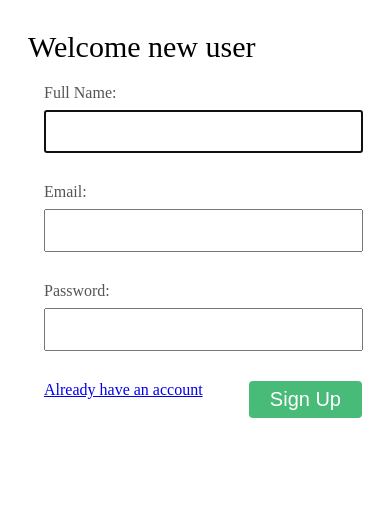
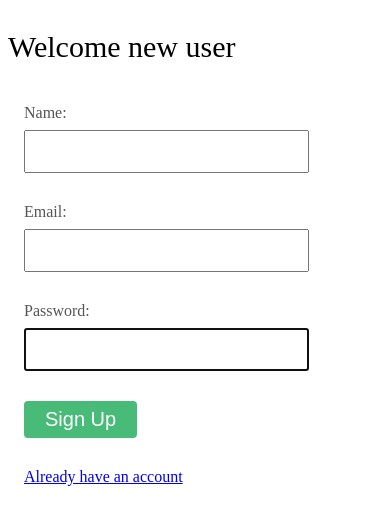
Before and after one commit to Karthick-sketch/Todo-App-FE, a React (Vite) app: page /signup in a window 390 px wide. Shown: the top 520 px of the page. Built offline with nearby package versions, Linux system fonts and the light colour scheme.

Commit message:
Add FormField & FormSubmit components

```diff
--- a/src/Session/Session.css
+++ b/src/Session/Session.css
@@ -14,6 +14,7 @@
 .FormInput-label {
     color: #555;
     margin-bottom: 0.5rem;
+    text-transform: capitalize;
 }
 
 .Form-input {
@@ -30,22 +31,3 @@
     border-radius: 4px;
     padding: 0.375rem 1.25rem;
 }
-
-@media screen and (max-width: 480px) {
-    .User-session {
-        margin-top: 1.5rem;
-        padding: 0px 1.25rem;
-    }
-
-    .NewUser-title {
-        margin-bottom: 1.25rem;
-    }
-
-    .Form-input {
-        width: 94%;
-    }
-
-    .Form-submit {
-        float: right;
-    }
-}
--- a/src/Session/Signin.jsx
+++ b/src/Session/Signin.jsx
@@ -1,6 +1,7 @@
 import React from "react";
 import { Link, useNavigate } from "react-router-dom";
 import "./Session.css";
+import { FormField, FormSubmit } from "./components/FormSection";
 import axios from "axios";
 
 const api = axios.create({ baseURL: "http://localhost:8080/" });
@@ -33,19 +34,9 @@ export default function Signin() {
     <div className="User-session">
       <p className="NewUser-title">Sign In</p>
       <section className="UsersNew">
-        <div className="Form-section">
-          <p className="FormInput-label">Email:</p>
-          <input type="email" id="email" className="Form-input" autoFocus />
-        </div>
-        <div className="Form-section">
-          <p className="FormInput-label">Password:</p>
-          <input type="password" id="password" className="Form-input" />
-        </div>
-        <div className="Form-section">
-          <button className="Form-submit" onClick={handleSubmit}>
-            Sign In
-          </button>
-        </div>
+        <FormField type="email" title="email" />
+        <FormField type="password" title="password" />
+        <FormSubmit title="Sign In" onClick={handleSubmit} />
         <Link to="/signup">Create new account</Link>
       </section>
     </div>
--- a/src/Session/Signup.jsx
+++ b/src/Session/Signup.jsx
@@ -1,6 +1,7 @@
 import React from "react";
 import { Link, useNavigate } from "react-router-dom";
 import "./Session.css";
+import { FormField, FormSubmit } from "./components/FormSection";
 import axios from "axios";
 
 const api = axios.create({ baseURL: "http://localhost:8080/" });
@@ -32,23 +33,10 @@ export default function Signup() {
     <div className="User-session">
       <p className="NewUser-title">Welcome new user</p>
       <section className="UsersNew">
-        <div className="Form-section">
-          <p className="FormInput-label">Full Name: </p>
-          <input type="text" id="name" className="Form-input" autoFocus />
-        </div>
-        <div className="Form-section">
-          <p className="FormInput-label">Email: </p>
-          <input type="email" id="email" className="Form-input" />
-        </div>
-        <div className="Form-section">
-          <p className="FormInput-label">Password: </p>
-          <input type="password" id="password" className="Form-input" />
-        </div>
-        <div className="Form-section">
-          <button className="Form-submit" onClick={handleSubmit}>
-            Sign Up
-          </button>
-        </div>
+        <FormField type="text" title="name" />
+        <FormField type="email" title="email" />
+        <FormField type="password" title="password" />
+        <FormSubmit title="Sign Up" onClick={handleSubmit} />
         <Link to="/signin">Already have an account</Link>
       </section>
     </div>
--- /dev/null
+++ b/src/Session/components/FormSection.jsx
@@ -0,0 +1,25 @@
+function FormField(props) {
+  return (
+    <div className="Form-section">
+      <p className="FormInput-label">{props.title}:</p>
+      <input
+        type={props.type}
+        id={props.title}
+        className="Form-input"
+        autoFocus
+      />
+    </div>
+  );
+}
+
+function FormSubmit(props) {
+  return (
+    <div className="Form-section">
+      <button className="Form-submit" onClick={props.handleSubmit}>
+        {props.title}
+      </button>
+    </div>
+  );
+}
+
+export { FormField, FormSubmit };
```
